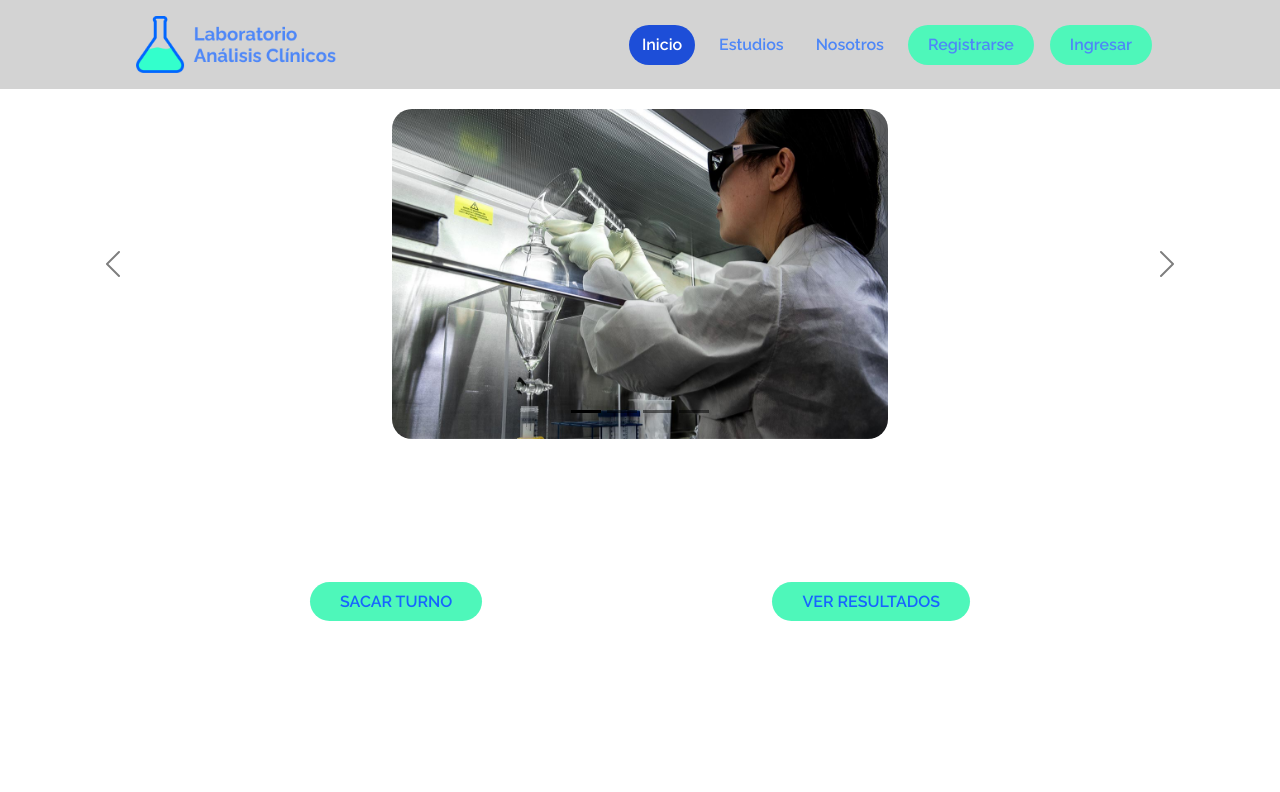
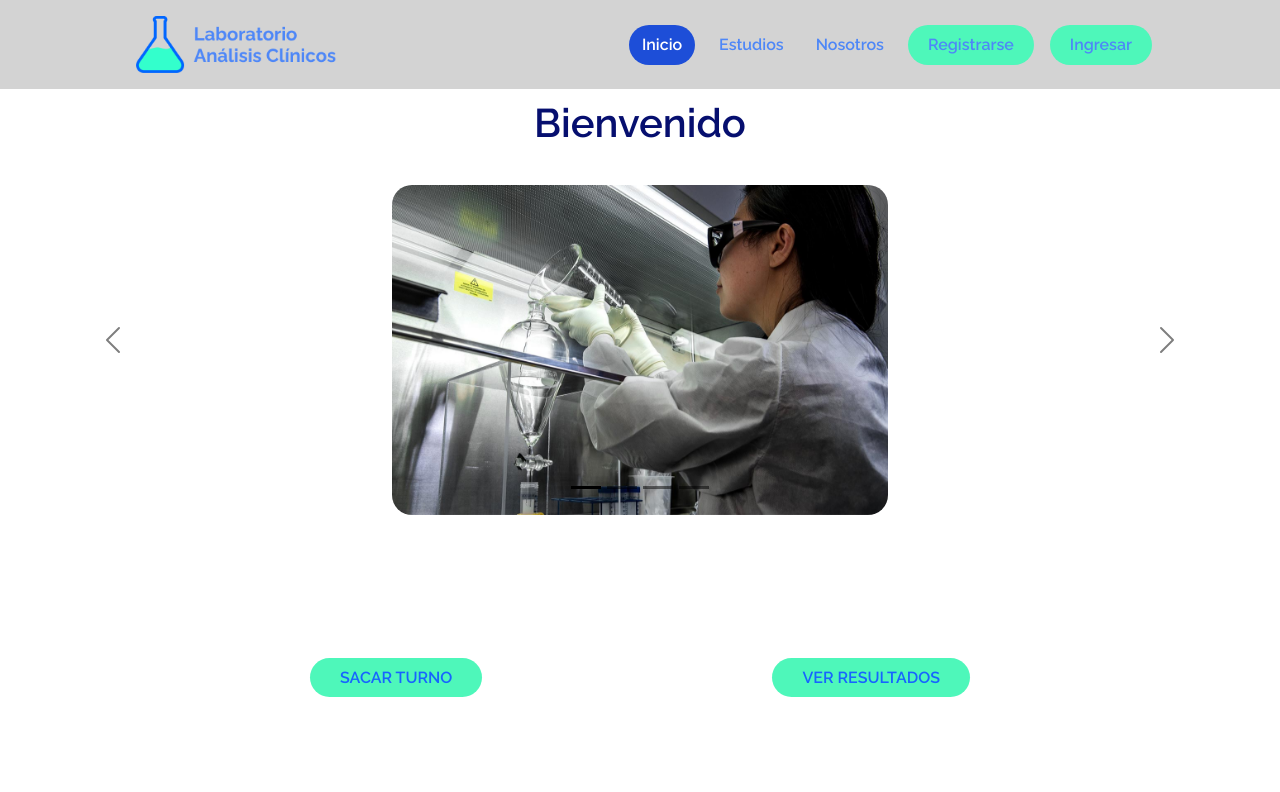
Before and after one commit to Francisco-Intelangelo/Laboratorio-de-Analisis-Clinicos, a React (Vite) app: page / in a window 1280 px wide. Shown: the top 792 px of the page. Built offline with nearby package versions, Linux system fonts and the light colour scheme.

Commit message:
ajuste de formulario registro y se agrego titulo(h1) al home

```diff
--- a/package.json
+++ b/package.json
@@ -14,6 +14,7 @@
     "@fortawesome/free-regular-svg-icons": "^6.4.2",
     "@fortawesome/free-solid-svg-icons": "^6.4.2",
     "@fortawesome/react-fontawesome": "^0.2.0",
+    "firebase": "^10.4.0",
     "react": "^18.2.0",
     "react-bootstrap": "^2.8.0",
     "react-dom": "^18.2.0",
--- a/src/Pages/Home/Home.css
+++ b/src/Pages/Home/Home.css
@@ -2,6 +2,12 @@
     align-items: center;
     text-align: center;
     padding: 0 20px;
+}
+.titleHome{
+    font-family: 'Raleway';
+    color: #060F6F;
+    padding: 10px 30px;
+    font-weight: 600;
 }
 .buttons{
     display: flex;
--- a/src/Pages/Home/Home.jsx
+++ b/src/Pages/Home/Home.jsx
@@ -41,6 +41,7 @@ export const Home = () => {
     return (
         <div>
             <div className="containerHome">
+            <h1 className='titleHome'>Bienvenido</h1>
                 <section className="banner">
                     <Slider/>
                     <div className="buttons">
--- a/src/Pages/Registrarse/Registrarse.css
+++ b/src/Pages/Registrarse/Registrarse.css
@@ -40,7 +40,6 @@
     .form_register .form_div{
         display: flex;
         flex-direction: row;
-        height: 45vh;
     }
     .form_register .form_div .containerBlock{
         padding: 0 20px;
```
Also changed, not shown: 1 other file (tests, documents, lock files or other folders).
